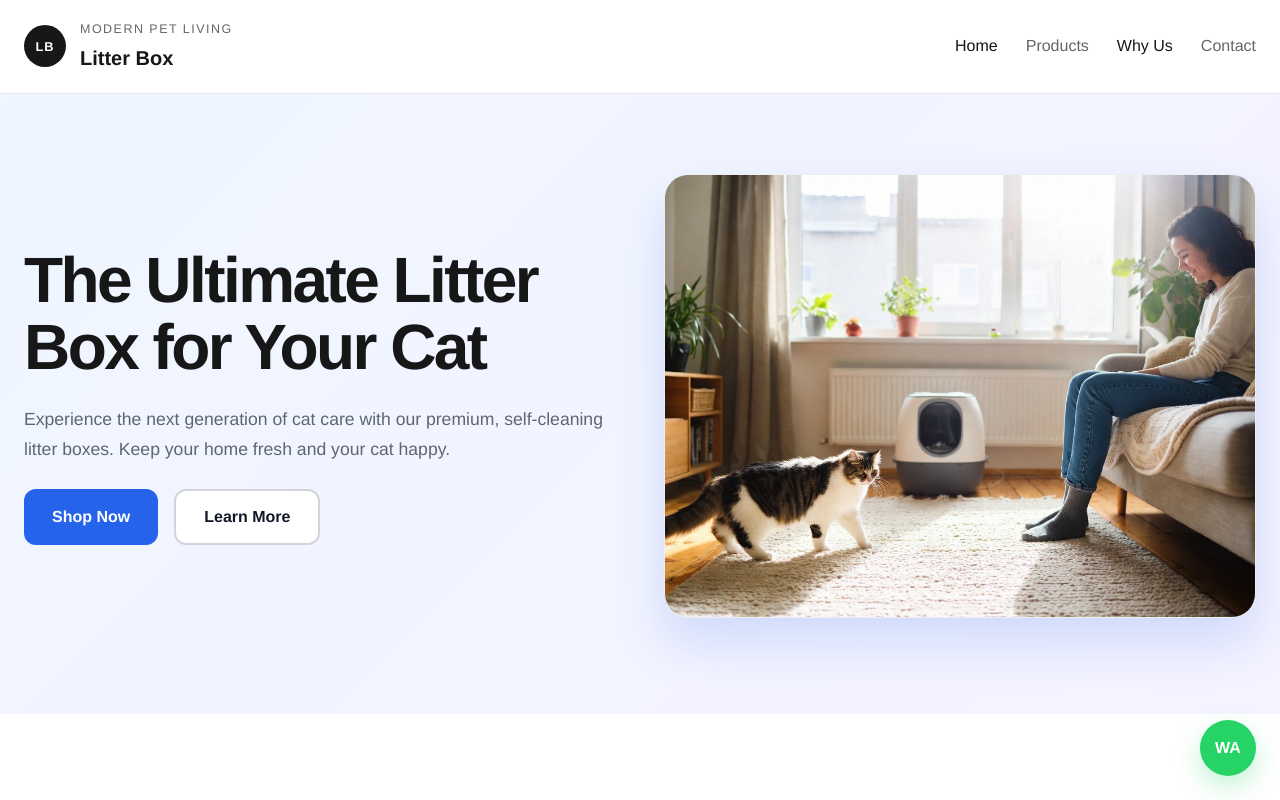
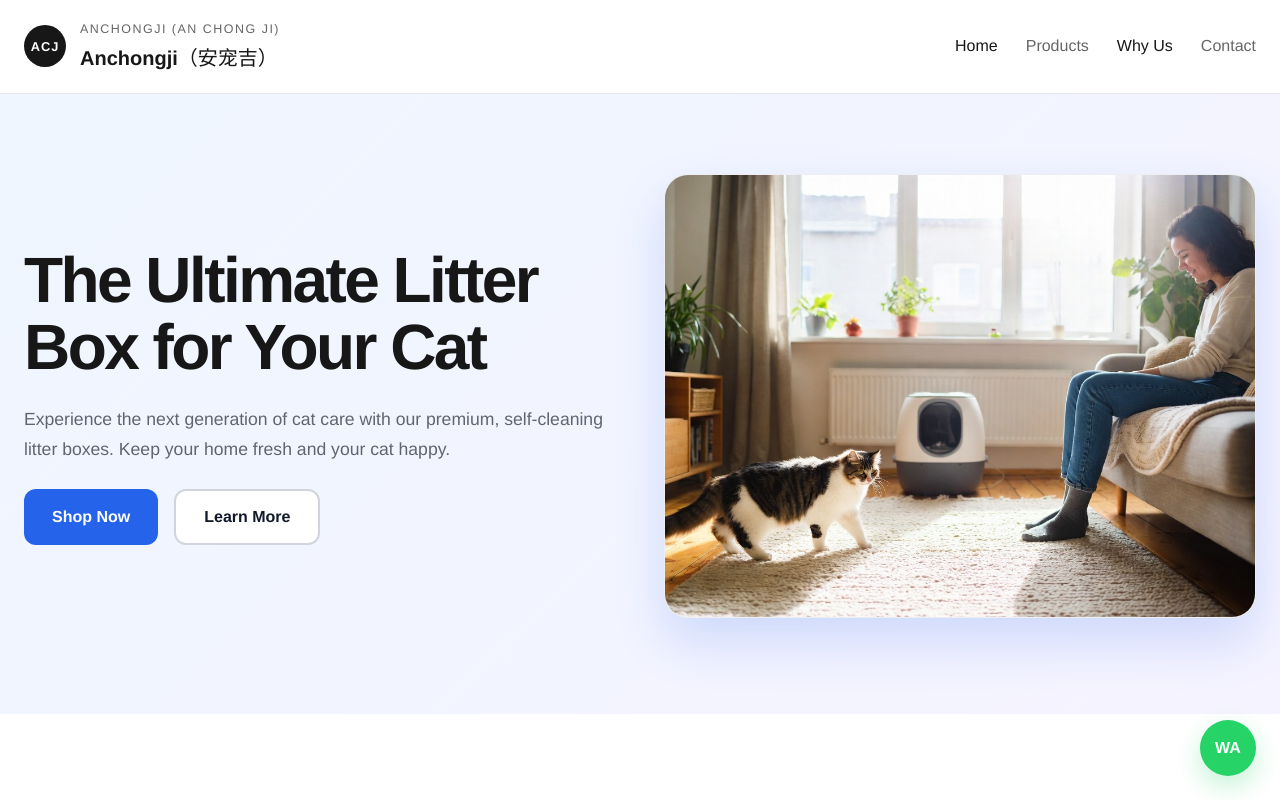
Before and after one commit to nicholaswong668/litter-box, a Vue app: page / in a window 1280 px wide. Shown: the top 800 px of the page. Built offline with nearby package versions, Linux system fonts and the light colour scheme.

Commit message:
Update brand header and footer

```diff
--- a/src/components/SiteFooter.vue
+++ b/src/components/SiteFooter.vue
@@ -6,9 +6,9 @@ import { navigation } from "../data";
 <template>
   <footer class="site-footer">
     <div>
-      <h3>Litter Box</h3>
+      <h3>Anchongji（安宠吉）</h3>
       <p>
-        Curated litter box solutions for modern households, distributors, and
+        Curated pet care solutions for modern households, distributors, and
         premium pet retailers.
       </p>
     </div>
--- a/src/components/SiteHeader.vue
+++ b/src/components/SiteHeader.vue
@@ -6,10 +6,10 @@ import { navigation } from "../data";
 <template>
   <header class="site-header">
     <RouterLink class="logo-block" to="/">
-      <div class="logo-icon">LB</div>
+      <div class="logo-icon">ACJ</div>
       <div>
-        <p class="logo-label">Modern Pet Living</p>
-        <h1 class="logo-wordmark">Litter Box</h1>
+        <p class="logo-label">Anchongji (An Chong Ji)</p>
+        <h1 class="logo-wordmark">Anchongji（安宠吉）</h1>
       </div>
     </RouterLink>
 
```
